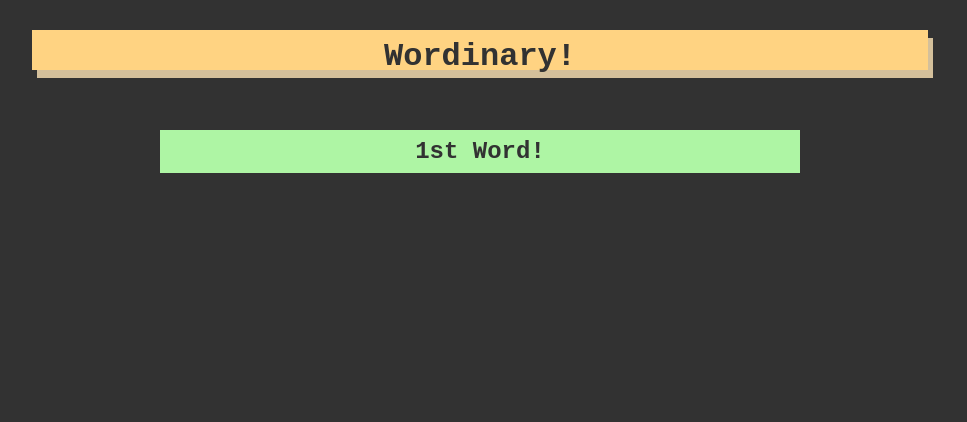
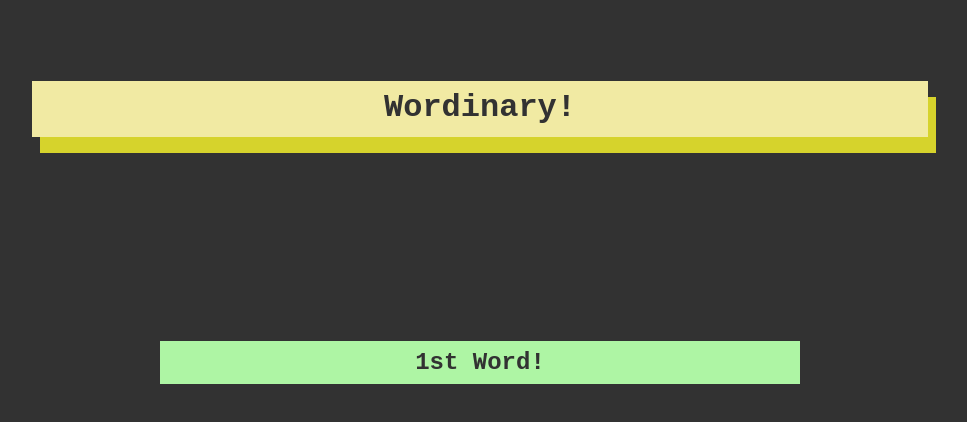
Before and after one commit to drrand/Wordinary, a plain HTML site: page index.html in a window 1280 px wide. Shown: the whole page, without its empty margins (168-1135 px from the left). Drawn offline with Linux system fonts and the light colour scheme.

Commit message:
Spacing improvements and color

```diff
--- a/index.html
+++ b/index.html
@@ -8,7 +8,7 @@
     <link rel="stylesheet" href="style.css">
 </head>
 <body>
-    <div class="container">
+
     <div class="titleSection divstack">
             <div class="title topdiv">
                 <h1 id="word">Wordinary!</h1>
@@ -19,7 +19,7 @@
                 <!--<a href="play.html">--><h2>1st Word!</h2><!--</a>-->
             </div>
     </div>
-    </div>
+
 </body>
 <footer>
     <script src="scripts.js"></script>
--- a/style.css
+++ b/style.css
@@ -13,30 +13,31 @@ h1 {
 }
 
 .titleSection {
-    max-height: 300;
+    max-height: 600px;
+    min-height: 400px;
     position: fixed;
     top: 30px;
     width: 100%
 }
 
 .titleSection h1 {
-    background-color: #FFD382;
+    background-color: #f1eaa3;
     width: 70%;
     margin: auto;
-    height: 2.5rem;
+    height: 3.5rem;
     text-align: center;
     padding-top: .5rem;
     padding-bottom: .5rem;
 }
 
 .title-shadow {
-    background-color: #D4C09B;
+    background-color: #d6d32c;
     width: 70%;
     margin: auto;
-    height: 2.5rem;
+    height: 3.5rem;
     position: relative;
-    bottom: 2rem;
-    left: .3rem;
+    bottom: 2.5rem;
+    left: .5rem;
     padding-top: .5rem;
     padding-bottom: .5rem;
     z-index: -1;
```
Lines whose indentation alone changed are shown as unchanged.
